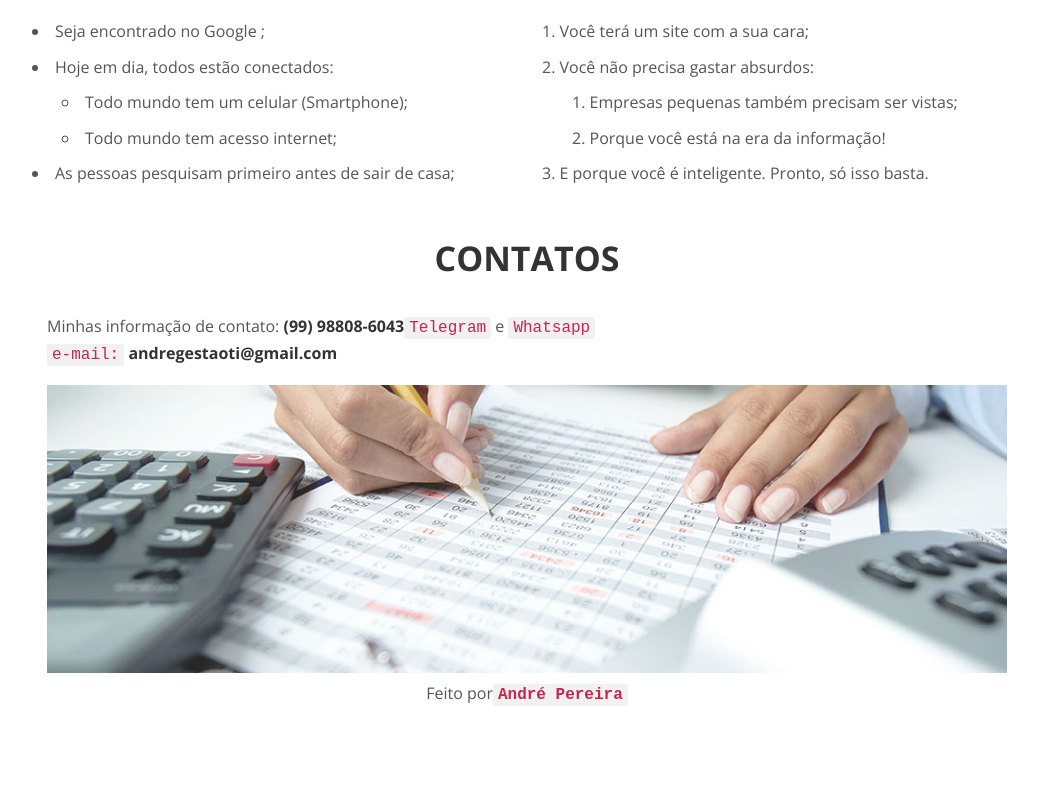
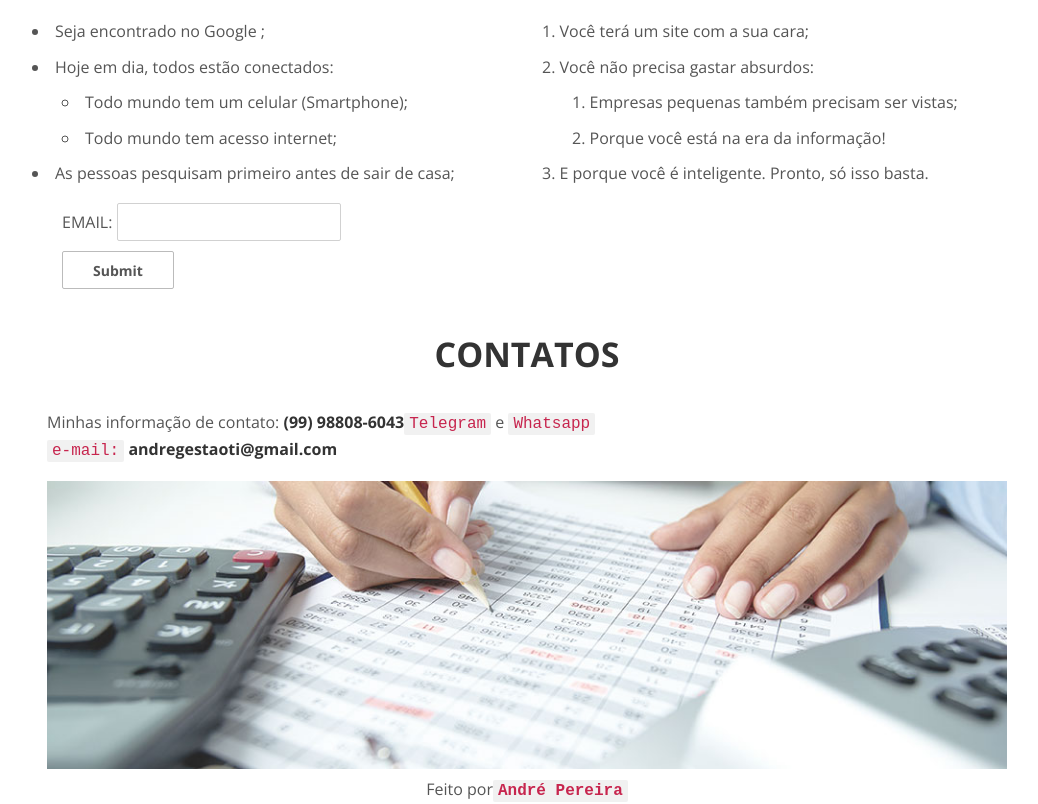
Before and after one commit to andregti/andregti.github.io, a plain HTML site: page index.html in a window 1280 px wide. Shown: the part 3230-4034 px from the top of the page, without its empty margins (113-1151 px from the left). Before the commit the page ends 3938 px from the top, so only its background shows below. Drawn offline with nearby package versions, Linux system fonts and the light colour scheme.

Commit message:
Update index.html

```diff
--- a/index.html
+++ b/index.html
@@ -148,6 +148,17 @@
       </div>
       </div>
 
+      <div class"linha>
+        <div class="doze colunas">
+          <form action="/action_page.php" method="get">
+            EMAIL: <input type="email" name="fmail"><br>
+           <input type="submit" value="Submit">
+          </form>
+        </div>
+      </div>
+
+
+
       <div class="linha">
         <div class="doze colunas">
             <center><h2 id="tabelas" class="exemplo">CONTATOS</h2></center>
```
